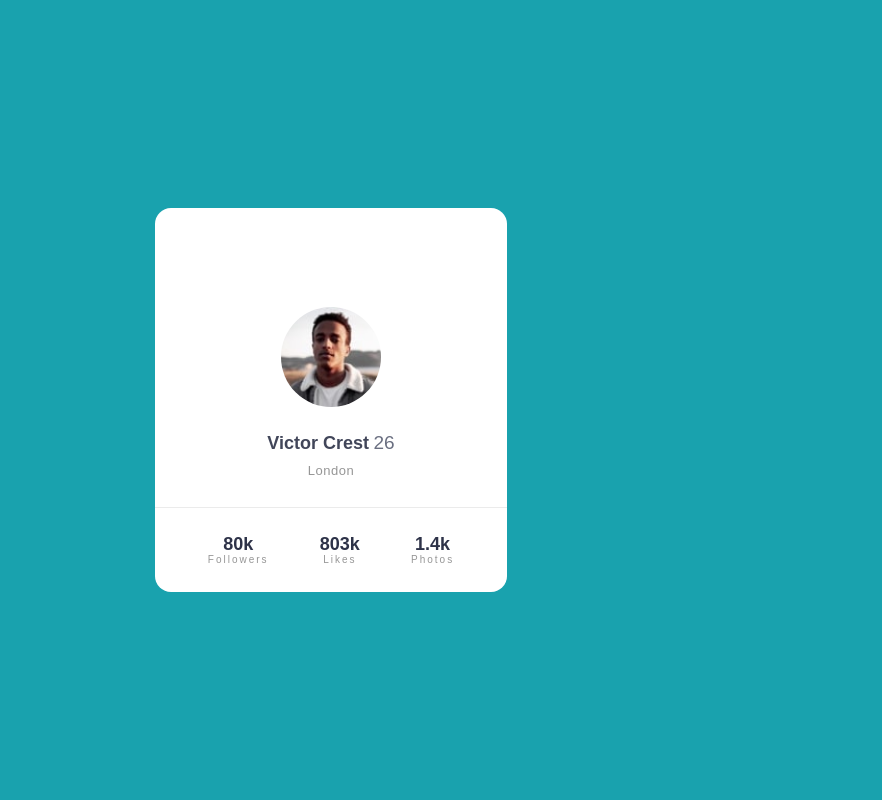
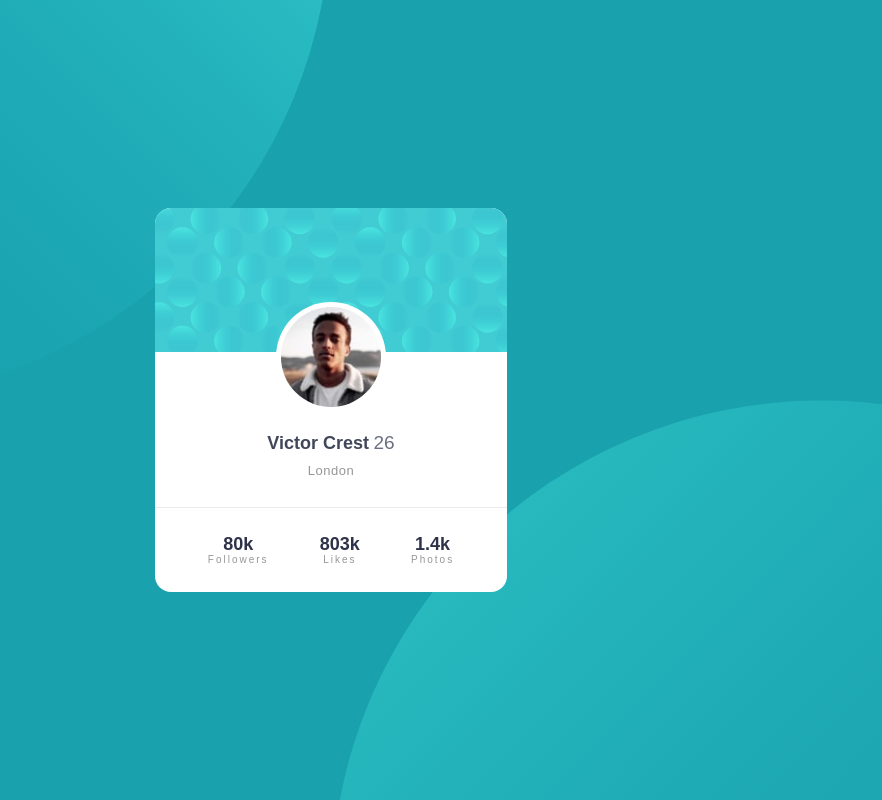
Before and after one commit to gamalielaq/profile-card-component-main, a plain HTML site: page index.html in a window 1280 px wide. Shown: the whole page, without its empty margins (309-1191 px from the left). Drawn offline with Linux system fonts and the light colour scheme; the site is published under a folder, as on GitHub Pages, so addresses that start at the root find nothing.

Commit message:
path de imagenes

```diff
--- a/style.scss
+++ b/style.scss
@@ -8,7 +8,7 @@
 
 body {
     margin: 0;
-    background-image:url(/images/bg-pattern-top.svg),url(/images/bg-pattern-bottom.svg);
+    background-image:url(../images/bg-pattern-top.svg),url(../images/bg-pattern-bottom.svg);
     font-family: 'Kumbh Sans', sans-serif;
     background-position: right 50vw bottom 50vh,50vw 50vh;
     background-repeat: no-repeat;
@@ -24,7 +24,7 @@ body {
     border-radius: 1rem;
 
     &-img {
-        background-image: url(/images/bg-pattern-card.svg);
+        background-image: url(../images/bg-pattern-card.svg);
         background-position: inherit;
         background-size: cover;
         width: 100%;
```
Also changed, not shown: css/style.css, 1 other file.
